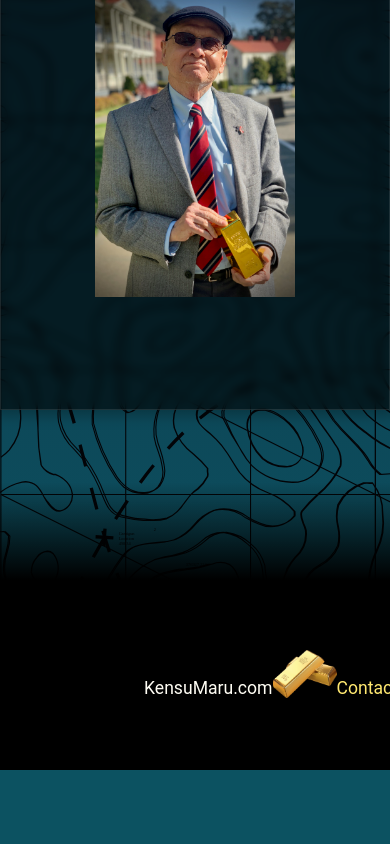
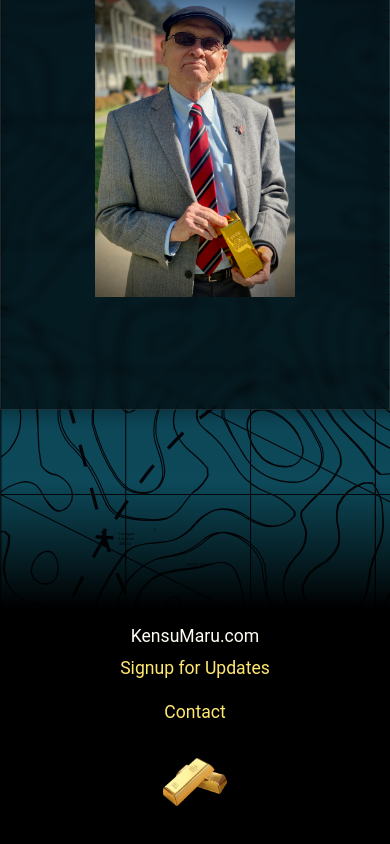
Before and after one commit to dylan-cm/kensumaru, a React (Create React App) app: page / in a window 390 px wide. Shown: the part 1381-2225 px from the top of the page. Before the commit the page ends 2151 px from the top, so only its background shows below. Built offline with nearby package versions, Linux system fonts and the light colour scheme.

Commit message:
signup form and mobile footer improvements

```diff
--- a/src/molecules/Footer.css
+++ b/src/molecules/Footer.css
@@ -11,6 +11,9 @@
 
   width: 100%;
   min-height: 288px;
+  height: fit-content;
+
+  text-align: center;
 
   background: rgb(0, 0, 0);
   background: -moz-linear-gradient(
@@ -31,9 +34,23 @@
   filter: progid:DXImageTransform.Microsoft.gradient(startColorstr="#000000",endColorstr="#000000",GradientType=1);
 }
 
-@media (max-width) {
+.footer-container > a{
+  padding:12px 0px;
+}
+
+
+@media (max-width: 1020px) {
   .footer-container {
-    padding-right: 24px;
-    padding-left: 24px;
+    flex-direction: column;
+    align-items: center;
+    justify-content: space-between;
+
+    padding: 144px 24px;
+    padding-bottom: 24px;
   }
+
+
+.gold{
+  padding: 24px;
 }
+}
--- a/src/molecules/Footer.tsx
+++ b/src/molecules/Footer.tsx
@@ -5,8 +5,11 @@ const Footer = () => {
   return (
     <div className="footer-container">
       <span>KensuMaru.com</span>
+      <a href="https://docs.google.com/forms/d/e/1FAIpQLSeVLHvAW4hAcxD3qZkmbg9afIKw3e9fLeT0Fi0sY2EgTU9Uqg/viewform">
+        Signup for Updates
+      </a>
+      <a href="mailto:charles@kensumaru.com">Contact</a>
       <EasterEgg />
-      <a href="mailto:charles@kensumaru.com">Contact</a>
     </div>
   );
 };
```
